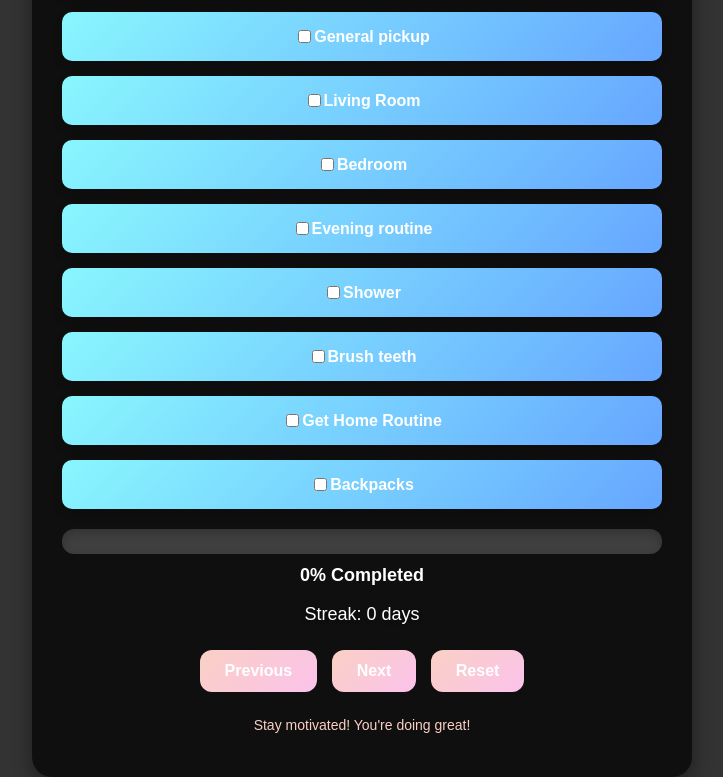
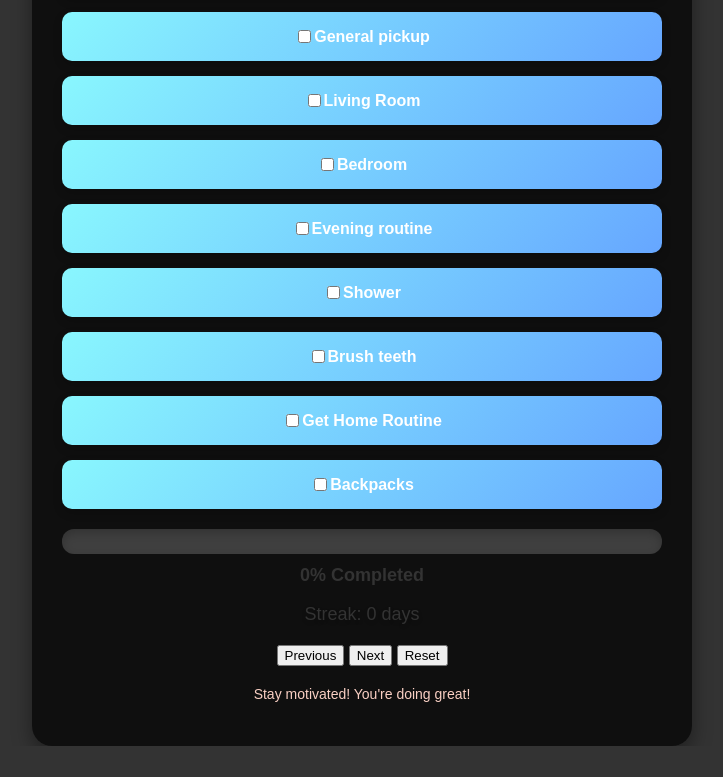
Before and after one commit to ccox0719/task-list-app, a plain HTML site: page index.html in a window 1280 px wide. Shown: the part 641-1418 px from the top of the page, without its empty margins (278-1001 px from the left). After the commit the page ends 1387 px from the top, so only its background shows below. Drawn offline with Linux system fonts and the light colour scheme.

Commit message:
Update styles.css

```diff
--- a/styles.css
+++ b/styles.css
@@ -2,7 +2,7 @@ body {
     margin: 0;
     font-family: 'Poppins', sans-serif;
     background-color: #333;
-    color: #fff;
+    color: #333333;
     display: flex;
     flex-direction: column;
     align-items: center;
@@ -102,34 +102,15 @@ progress::-webkit-progress-value {
 #progress-percentage {
     margin-top: 10px;
     font-size: 18px;
-    color: #fff;
+    color: #333333;
     font-weight: bold;
 }
 
 .streak-container {
     margin-bottom: 20px;
     font-size: 18px;
-    color: #fff;
+    color: #333333;
     text-shadow: 0 2px 4px rgba(0, 0, 0, 0.2);
-}
-
-.button-container button {
-    background: linear-gradient(135deg, #fad0c4, #fbc2eb);
-    color: #fff;
-    border: none;
-    border-radius: 12px;
-    padding: 12px 25px;
-    cursor: pointer;
-    margin: 5px;
-    font-size: 16px;
-    font-weight: bold;
-    transition: background 0.3s, transform 0.2s;
-}
-
-.button-container button:hover {
-    background: linear-gradient(135deg, #fbc2eb, #fad0c4);
-    transform: translateY(-3px);
-    box-shadow: 0 4px 15px rgba(0, 0, 0, 0.2);
 }
 
 footer {
```
